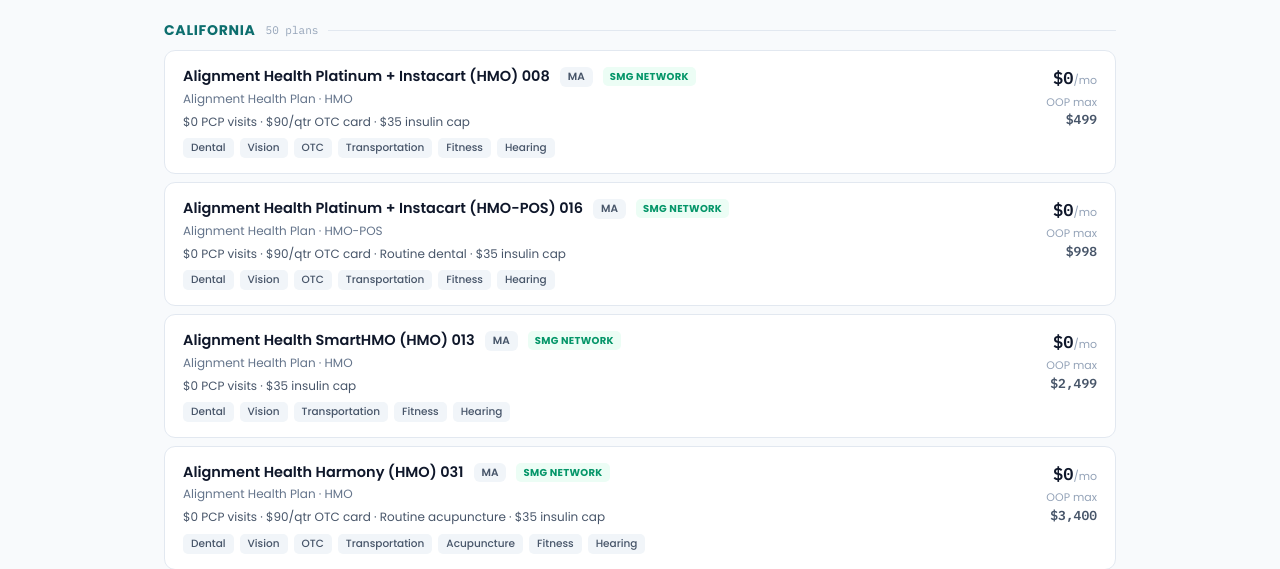
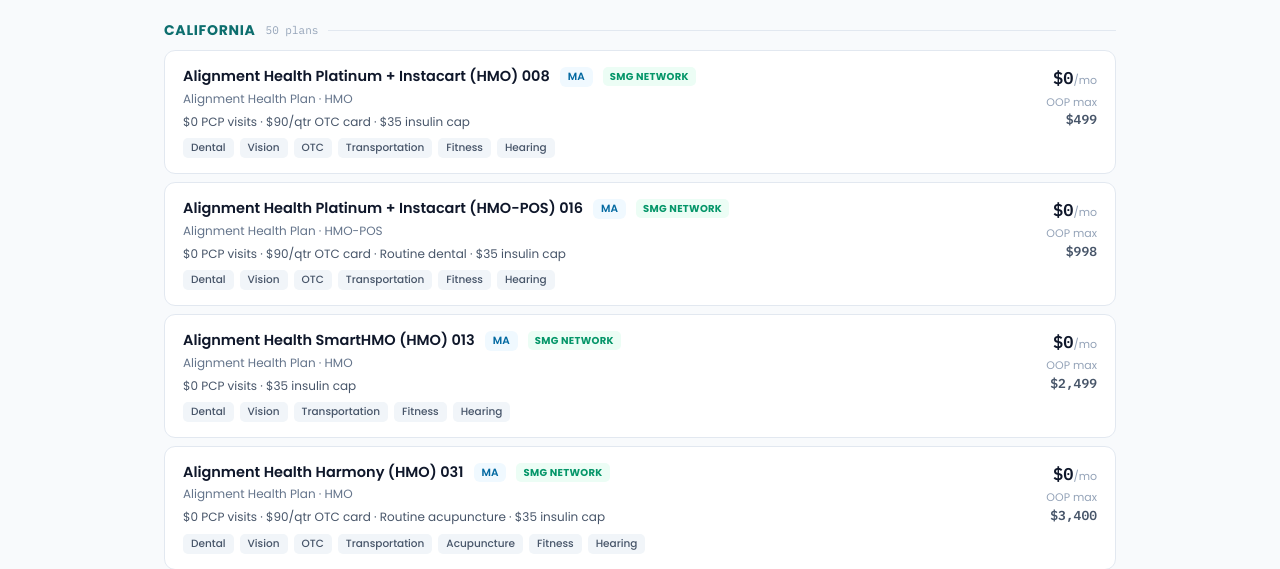
Before and after one commit to jjchoi0307/Project-Stereo, a Next.js app: page /plans in a window 1280 px wide. Shown: the part 234-803 px from the top of the page. Built offline with nearby package versions, Linux system fonts and the light colour scheme; no server answers.

Commit message:
ui: give the MA plan-kind badge its own color (sky)
All three kinds now color-coded: MA = sky, C-SNP = amber, Medi-Medi (D-SNP) = indigo.

Co-Authored-By: Claude Opus 4.8 (1M context) <noreply@anthropic.com>

```diff
--- a/components/ui/PlanKind.tsx
+++ b/components/ui/PlanKind.tsx
@@ -11,7 +11,7 @@ export default function PlanKind({ snpType }: { snpType?: string }) {
     ? "bg-indigo-50 text-indigo-700"
     : csnp
       ? "bg-amber-50 text-amber-700"
-      : "bg-slate-100 text-slate-600";
+      : "bg-sky-50 text-sky-700"; // MA (Medicare Advantage)
   return (
     <span className={`rounded-md px-2 py-0.5 text-[10.5px] font-semibold ${cls}`} title={dsnp ? "Dual-eligible: Medicare + Medi-Cal" : csnp ? "Chronic-condition special-needs plan" : "Medicare Advantage"}>
       {label}
```
